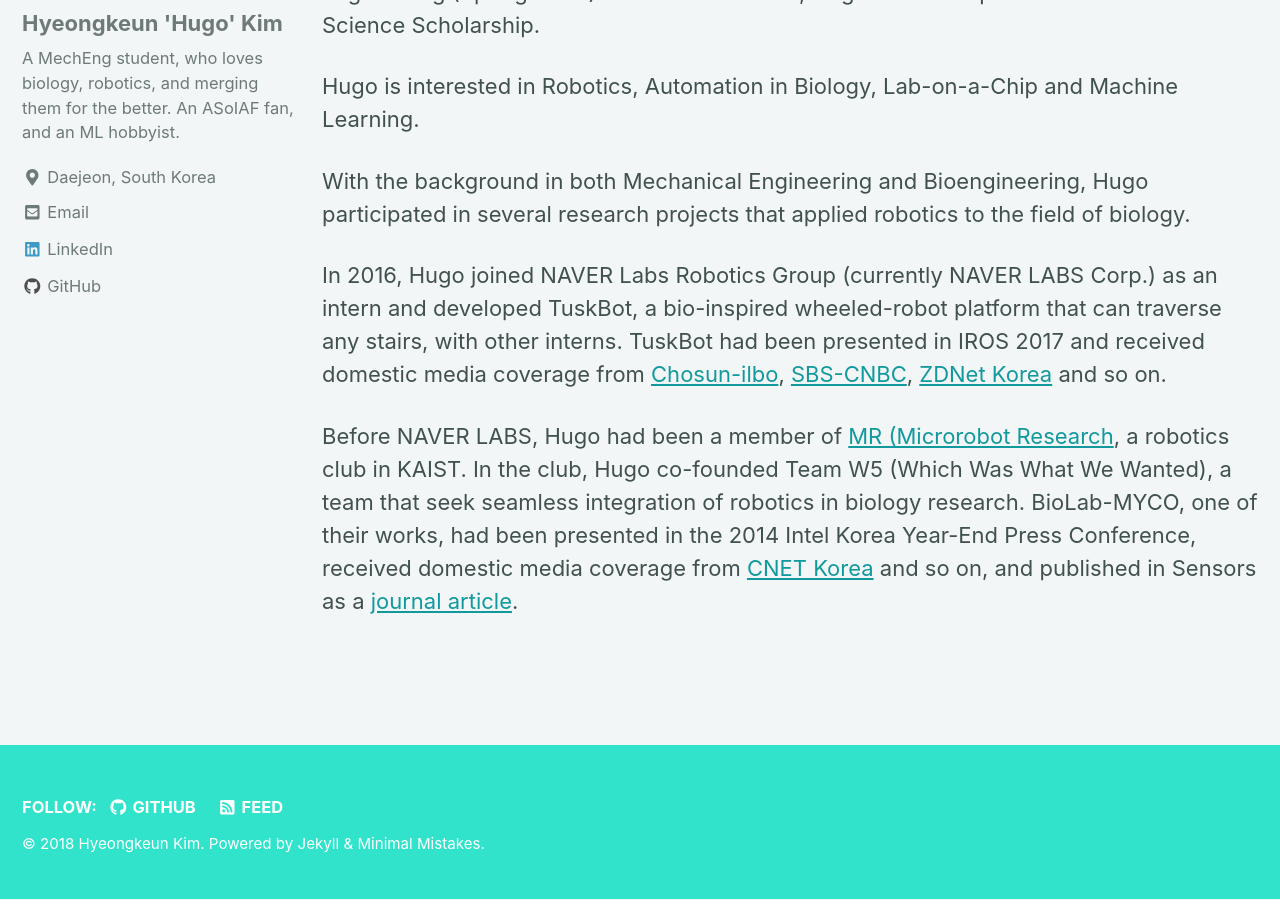
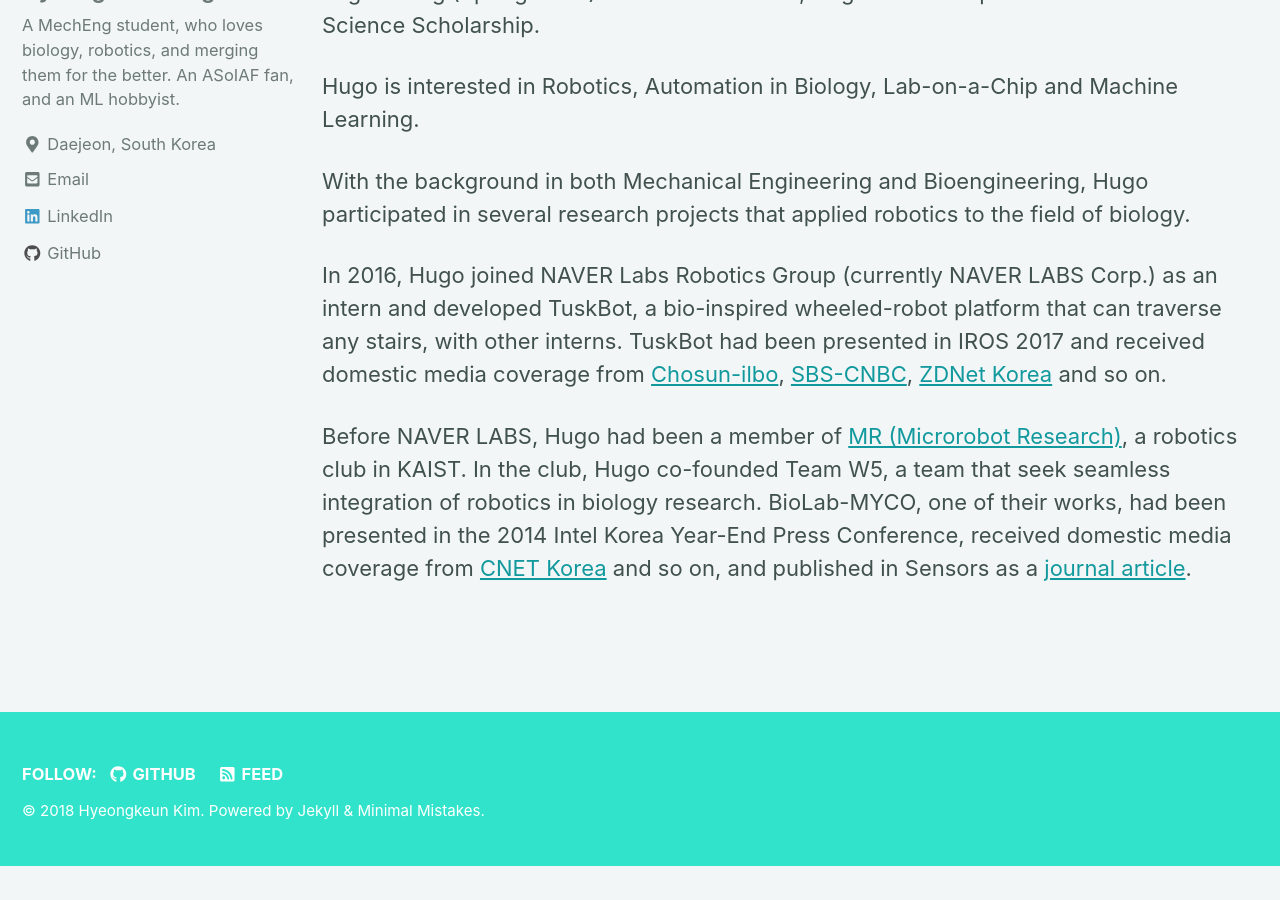
Before and after one commit to engiecat/engiecat.github.io, a Jekyll site: the page built from _pages/about.md, in a window 1280 px wide and 900 px high, scrolled down 1103 px. Built offline with Jekyll 4.4.1, drawn with Linux system fonts in a browser that asks for light colours; nearby versions of some CDN libraries; after the commit the page ends 1970 px from its top, so only the background shows below that.

Commit message:
changes 2

```diff
--- a/_pages/about.md
+++ b/_pages/about.md
@@ -17,4 +17,4 @@
 
 In 2016, Hugo joined NAVER Labs Robotics Group (currently NAVER LABS Corp.) as an intern and developed TuskBot, a bio-inspired wheeled-robot platform that can traverse any stairs, with other interns. TuskBot had been presented in IROS 2017 and received domestic media coverage from [Chosun-ilbo](http://biz.chosun.com/site/data/html_dir/2017/06/25/2017062501522.html), [SBS-CNBC](http://sbscnbc.sbs.co.kr/read.jsp?pmArticleId=10000878098), [ZDNet Korea](http://www.zdnet.co.kr/news/news_view.asp?artice_id=20171016113135) and so on.
 
-Before NAVER LABS, Hugo had been a member of [MR (Microrobot Research](https://mr.kaist.ac.kr/w5.html), a robotics club in KAIST. In the club, Hugo co-founded Team W5 (Which Was What We Wanted), a team that seek seamless integration of robotics in biology research. BioLab-MYCO, one of their works, had been presented in the 2014 Intel Korea Year-End Press Conference, received domestic media coverage from [CNET Korea](https://www.cnet.co.kr/view/123762) and so on, and published in Sensors as a [journal article](https://doi.org/10.3390/s16060942).
+Before NAVER LABS, Hugo had been a member of [MR (Microrobot Research)](https://mr.kaist.ac.kr/w5.html), a robotics club in KAIST. In the club, Hugo co-founded Team W5, a team that seek seamless integration of robotics in biology research. BioLab-MYCO, one of their works, had been presented in the 2014 Intel Korea Year-End Press Conference, received domestic media coverage from [CNET Korea](https://www.cnet.co.kr/view/123762) and so on, and published in Sensors as a [journal article](https://doi.org/10.3390/s16060942).
```
